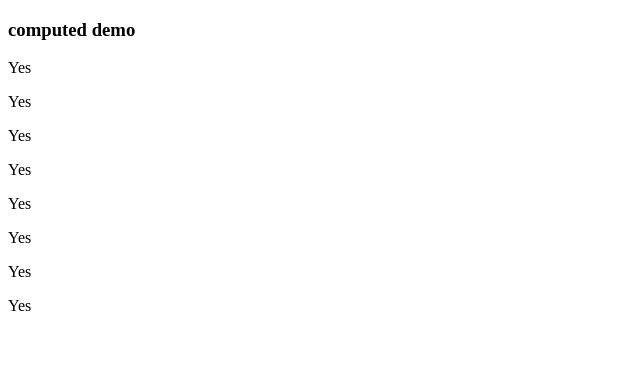
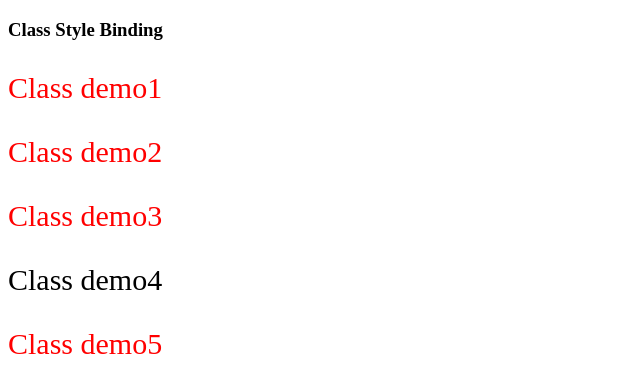
Before and after one commit to LYGreen/vue-learn, a Vue app: page / in a window 1280 px wide. Shown: the top 392 px of the page, without its empty margins (0-640 px from the left). Built offline with nearby package versions, Linux system fonts and the light colour scheme.

Commit message:
Class Demo

```diff
--- a/src/App.vue
+++ b/src/App.vue
@@ -11,6 +11,7 @@ import EventHandle5 from './components/EventHandle5.vue';
 import EventModifiers from './components/EventModifiers.vue';
 import ArrayList from './components/ArrayList.vue';
 import ComputedDemo from './components/ComputedDemo.vue';
+import ClassDemo from './components/ClassDemo.vue';
 </script>
 
 <template>
@@ -25,5 +26,6 @@ import ComputedDemo from './components/ComputedDemo.vue';
     <!-- <EventHandle5/> -->
     <!-- <EventModifiers/> -->
     <!-- <ArrayList/> -->
-    <ComputedDemo/>
+    <!-- <ComputedDemo/> -->
+    <ClassDemo/>
 </template>
--- /dev/null
+++ b/src/components/ClassDemo.vue
@@ -0,0 +1,35 @@
+<template>
+    <h3>Class Style Binding</h3>
+    <p :class="{ 'active': isActive, 'text-danger': hasError }">Class demo1</p>
+    <p :class="classObject">Class demo2</p>
+    <p :class="[ arrActive, arrHasError ]">Class demo3</p>
+    <p :class="[ isActive ? 'active' : '']">Class demo4</p>
+    <p :class="[ isActive ? 'active' : '', { 'text-danger': hasError }]">Class demo5</p>
+</template>
+
+<script>
+export default {
+    data() {
+        return {
+            isActive: true,
+            hasError: true,
+            classObject: {
+                'active': true,
+                'text-danger': true,
+            },
+            arrActive: "active",
+            arrHasError: "text-danger",
+        }
+    }
+}
+</script>
+
+<style>
+.active {
+    font-size: 30px;
+}
+
+.text-danger {
+    color: red;
+}
+</style>
```
